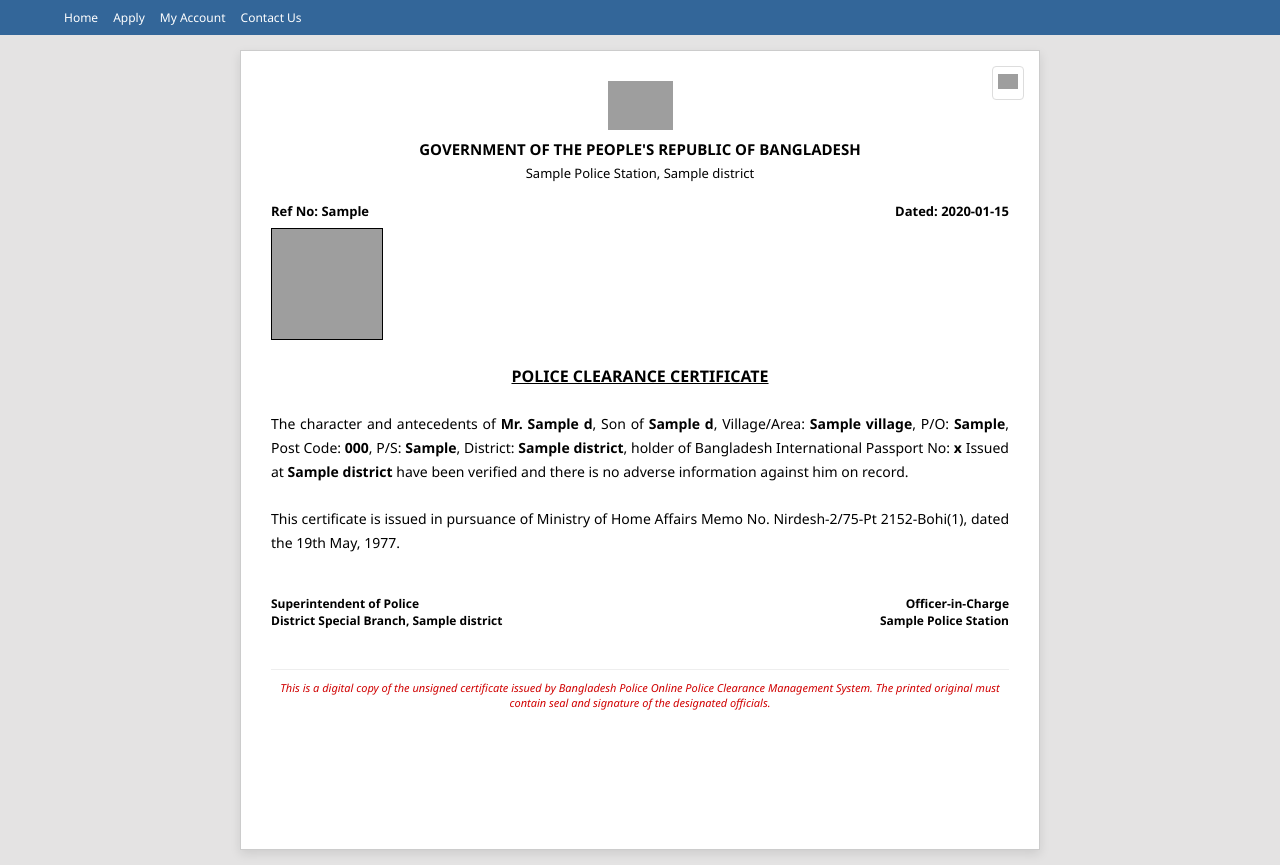
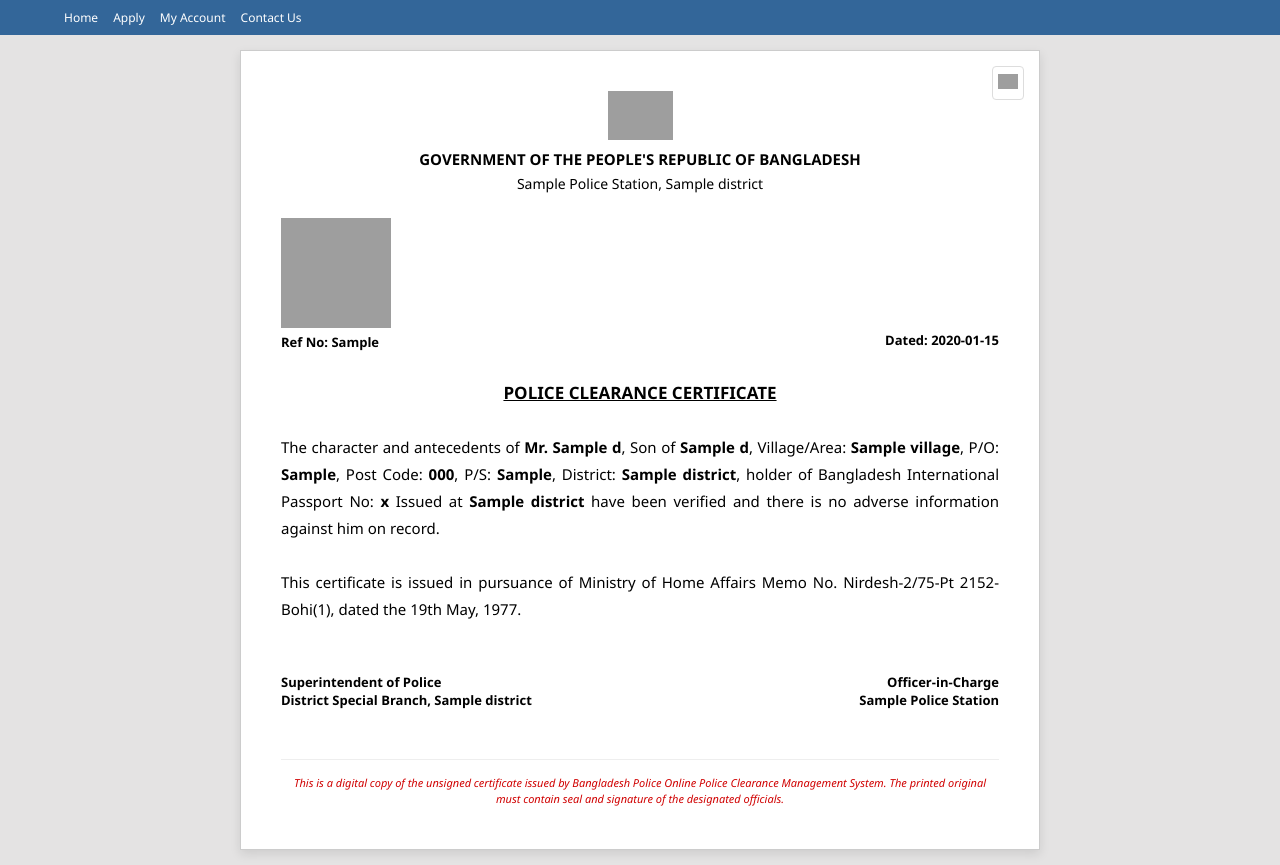
Before and after one commit to khanplacementdhaka/pcc-verification, a Flask app: template APP/templates/index.html in a window 1280 px wide. Shown: the part 60-925 px from the top of the page. Run offline with Flask 3, Linux system fonts and the light colour scheme; the template is opened without the code that fills it: most values are stand-ins (such as "Sample title", 1, 10 or a date in 2020); grey boxes are pictures that could not be loaded.

Commit message:
Update index.html

```diff
--- a/APP/templates/index.html
+++ b/APP/templates/index.html
@@ -2,7 +2,7 @@
 <html lang="en">
 <head>
     <meta charset="UTF-8">
-    <meta name="viewport" content="width=device-width, initial-scale=1.0, maximum-scale=2.0, user-scalable=yes">
+    <meta name="viewport" content="width=device-width, initial-scale=1.0, maximum-scale=5.0, user-scalable=yes">
     <title>Verification - Police Clearance</title>
     <style>
         body { font-family: 'Segoe UI', Arial, sans-serif; background-color: #2b3e50; margin: 0; padding: 0; }
@@ -15,48 +15,45 @@
 
         .main-wrapper { background-color: #E4E3E3; width: 100%; min-height: 100vh; padding: 15px 0; display: flex; justify-content: center; }
 
-        .certificate { background-color: #FFFFFF; width: 98%; max-width: 800px; padding: 30px; border: 1px solid #ccc; box-shadow: 0 4px 10px rgba(0,0,0,0.1); position: relative; box-sizing: border-box; }
+        .certificate { background-color: #FFFFFF; width: 98%; max-width: 800px; padding: 40px; border: 1px solid #ccc; box-shadow: 0 4px 10px rgba(0,0,0,0.1); position: relative; box-sizing: border-box; }
 
-        .print-btn { position: absolute; top: 15px; right: 15px; background: #FFFFFF; padding: 5px; border: 1px solid #ddd; border-radius: 4px; z-index: 10; }
+        .print-btn { position: absolute; top: 15px; right: 15px; background: #FFFFFF; padding: 5px; border: 1px solid #ddd; border-radius: 4px; }
 
         .header { text-align: center; margin-bottom: 20px; }
         .gov-logo { width: 65px; }
         .gov-text { font-size: 15px; font-weight: bold; color: #000; margin-top: 5px; line-height: 1.3; }
 
-        .info-row { display: flex; justify-content: space-between; align-items: flex-start; margin: 20px 0; }
-        .ref-section { font-size: 13px; font-weight: bold; flex: 1; }
+        /* তথ্য এবং কিউআর কোড সেকশন */
+        .info-row { display: flex; justify-content: space-between; align-items: flex-end; margin: 25px 0; width: 100%; }
 
-        /* QR Code Styling */
-        .qr-box { margin-top: 8px; }
-        .qr-box img {
-            width: 110px;
-            height: 110px;
-            border: 1px solid #000;
-            display: block;
-            background-color: #fff;
-        }
+        /* QR ও Ref No এর গ্রুপ */
+        .qr-ref-group { display: flex; flex-direction: column; align-items: flex-start; }
+        .qr-box img { width: 110px; height: 110px; border: none; display: block; margin-bottom: 5px; }
+        .ref-text { font-size: 13px; font-weight: bold; color: #000; }
 
-        .date-section { font-size: 13px; font-weight: bold; text-align: right; }
+        /* Dated সেকশন */
+        .date-section { font-size: 13px; font-weight: bold; color: #000; padding-bottom: 2px; }
 
-        .cert-title { text-align: center; font-size: 16px; font-weight: bold; text-decoration: underline; margin: 25px 0; clear: both; }
-        .content { font-size: 14px; line-height: 1.7; text-align: justify; color: #000; word-wrap: break-word; }
+        .cert-title { text-align: center; font-size: 17px; font-weight: bold; text-decoration: underline; margin: 30px 0; clear: both; }
+        .content { font-size: 15px; line-height: 1.8; text-align: justify; color: #000; word-wrap: break-word; }
 
-        .footer-section { margin-top: 40px; display: flex; justify-content: space-between; font-size: 12px; font-weight: bold; gap: 10px; }
+        .footer-section { margin-top: 50px; display: flex; justify-content: space-between; font-size: 13px; font-weight: bold; gap: 10px; }
 
-        .red-notice { color: #d00000; font-size: 11px; text-align: center; margin-top: 40px; border-top: 1px solid #eee; padding-top: 10px; font-style: italic; line-height: 1.4; }
+        .red-notice { color: #d00000; font-size: 11px; text-align: center; margin-top: 50px; border-top: 1px solid #eee; padding-top: 15px; font-style: italic; line-height: 1.4; }
 
-        /* মোবাইল জুম এবং ভিউ ফিক্স */
+        /* মোবাইল ভিউ ফিক্স (যেন এক লাইনে থাকে) */
         @media (max-width: 600px) {
-            .certificate { padding: 15px; width: 95%; }
-            .gov-text { font-size: 13px; }
-            .info-row { flex-direction: row; justify-content: space-between; }
-            .footer-section { flex-direction: row; font-size: 10px; }
+            .certificate { padding: 20px 15px; }
+            .info-row { flex-direction: row; justify-content: space-between; align-items: flex-end; }
+            .ref-text, .date-section { font-size: 11px; } /* ফন্ট একটু ছোট করা হলো যেন মোবাইল স্ক্রিনে এক লাইনে আটে */
+            .qr-box img { width: 90px; height: 90px; }
+            .footer-section { font-size: 11px; }
         }
     </style>
 </head>
 <body>
     <div class="top-bar">
-        <img src="https://upload.wikimedia.org/wikipedia/commons/8/84/Government_Seal_of_Bangladesh.svg" alt="Logo">
+        <img src="https://upload.wikimedia.org/wikipedia/commons/8/84/Government_Seal_of_Bangladesh.svg">
         Police Clearance
     </div>
     <div class="nav-bar">
@@ -72,16 +69,17 @@
             <div class="header">
                 <img src="https://upload.wikimedia.org/wikipedia/commons/8/84/Government_Seal_of_Bangladesh.svg" class="gov-logo">
                 <div class="gov-text">GOVERNMENT OF THE PEOPLE'S REPUBLIC OF BANGLADESH</div>
-                <div style="font-size: 13px; margin-top: 5px;">{{ d['Police Station'] }} Police Station, {{ d['District'] }}</div>
+                <div style="font-size: 14px; margin-top: 5px;">{{ d['Police Station'] }} Police Station, {{ d['District'] }}</div>
             </div>
 
             <div class="info-row">
-                <div class="ref-section">
-                    Ref No: {{ d['Ref No'] }}
+                <div class="qr-ref-group">
                     <div class="qr-box">
-                        <img src="https://api.qrserver.com/v1/create-qr-code/?size=150x150&data={{ request.url }}" alt="QR Code">
+                        <img src="https://api.qrserver.com/v1/create-qr-code/?size=150x150&data={{ request.url }}" alt="QR">
                     </div>
+                    <div class="ref-text">Ref No: {{ d['Ref No'] }}</div>
                 </div>
+
                 <div class="date-section">Dated: {{ d['DATED'] }}</div>
             </div>
 
@@ -94,8 +92,8 @@
             </div>
 
             <div class="footer-section">
-                <div style="width: 45%;">Superintendent of Police<br>District Special Branch, {{ d['District'] }}</div>
-                <div style="text-align: right; width: 45%;">Officer-in-Charge<br>{{ d['Police Station'] }} Police Station</div>
+                <div style="width: 48%;">Superintendent of Police<br>District Special Branch, {{ d['District'] }}</div>
+                <div style="text-align: right; width: 48%;">Officer-in-Charge<br>{{ d['Police Station'] }} Police Station</div>
             </div>
 
             <div class="red-notice">
```
